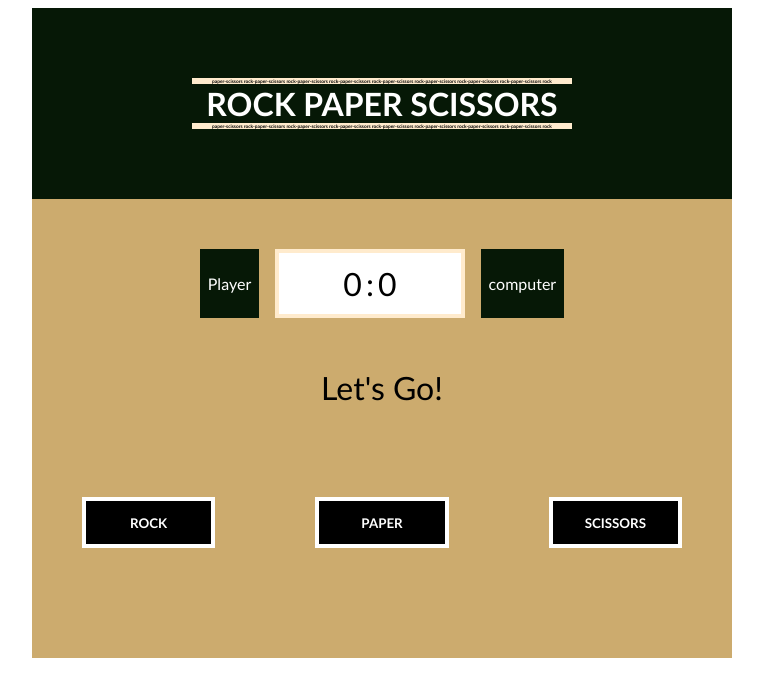
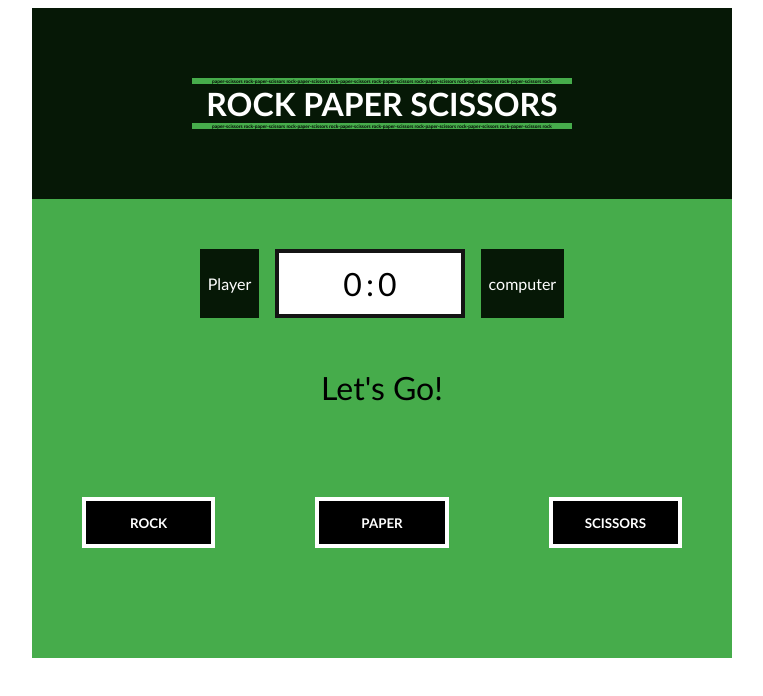
Before and after one commit to stephenitram/odin-rock-paper-scissors, a plain HTML site: page index.html in a window 1280 px wide. Shown: the whole page, without its empty margins (258-1021 px from the left). Drawn offline with Linux system fonts and the light colour scheme.

Commit message:
ui color change

```diff
--- a/style.css
+++ b/style.css
@@ -19,7 +19,7 @@ header {
 }
 
 a:hover {
-  color: rgb(204, 171, 110);
+  color: rgb(70, 172, 75);
   cursor: pointer;
   transform: scale(1.5);
 }
@@ -27,7 +27,7 @@ a:hover {
 .logo {
   border: 1px solid white;
   padding: 0.3em;
-  color: rgb(204, 171, 110);
+  color: rgb(70, 172, 75);
 }
 
 .help {
@@ -41,7 +41,7 @@ a {
 }
 
 .container {
-  background-color: rgb(204, 171, 110);
+  background-color: rgb(70, 172, 75);
   max-width: 700px;
   margin: 0 auto;
 }
@@ -88,7 +88,7 @@ span {
   padding: 0.7em 4em;
   margin: 0 -7em 0 -7em;
   background-color: white;
-  border: 4px solid blanchedalmond;
+  border: 4px solid rgb(20, 20, 20);
 }
 
 .player-label,
@@ -140,7 +140,7 @@ button:focus {
 
 .rock-paper-scissors-label::before {
   content: "paper-scissors rock-paper-scissors rock-paper-scissors rock-paper-scissors rock-paper-scissors rock-paper-scissors rock-paper-scissors rock-paper-scissors rock";
-  background-color: blanchedalmond;
+  background-color: rgb(70, 172, 75);
   font-size: 0.3rem;
   display: block;
   font-weight: 900;
@@ -151,7 +151,7 @@ button:focus {
 
 .rock-paper-scissors-label::after {
   content: "paper-scissors rock-paper-scissors rock-paper-scissors rock-paper-scissors rock-paper-scissors rock-paper-scissors rock-paper-scissors rock-paper-scissors rock";
-  background-color: blanchedalmond;
+  background-color: rgb(70, 172, 75);
   font-size: 0.3rem;
   display: block;
   font-weight: 900;
```
